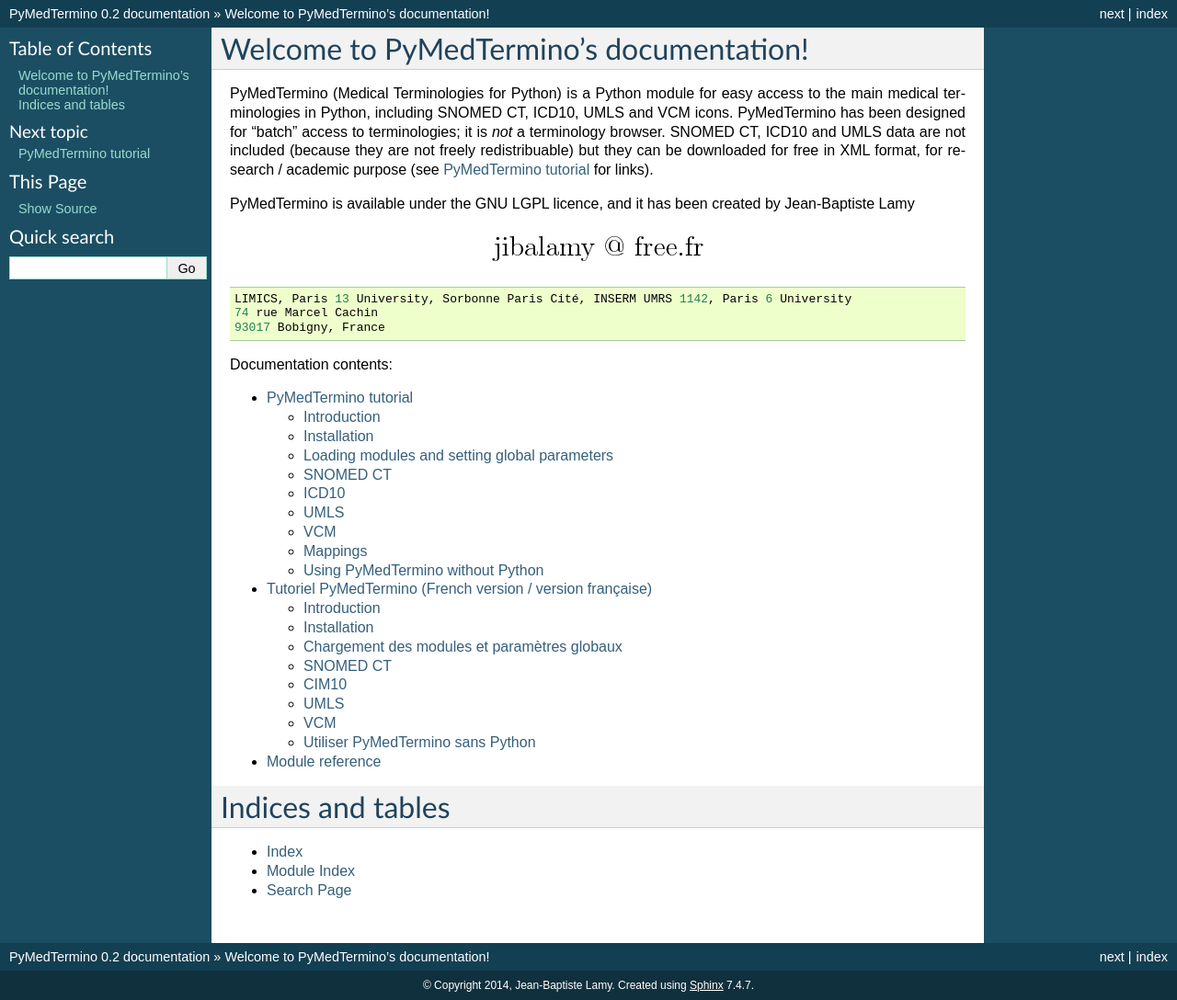
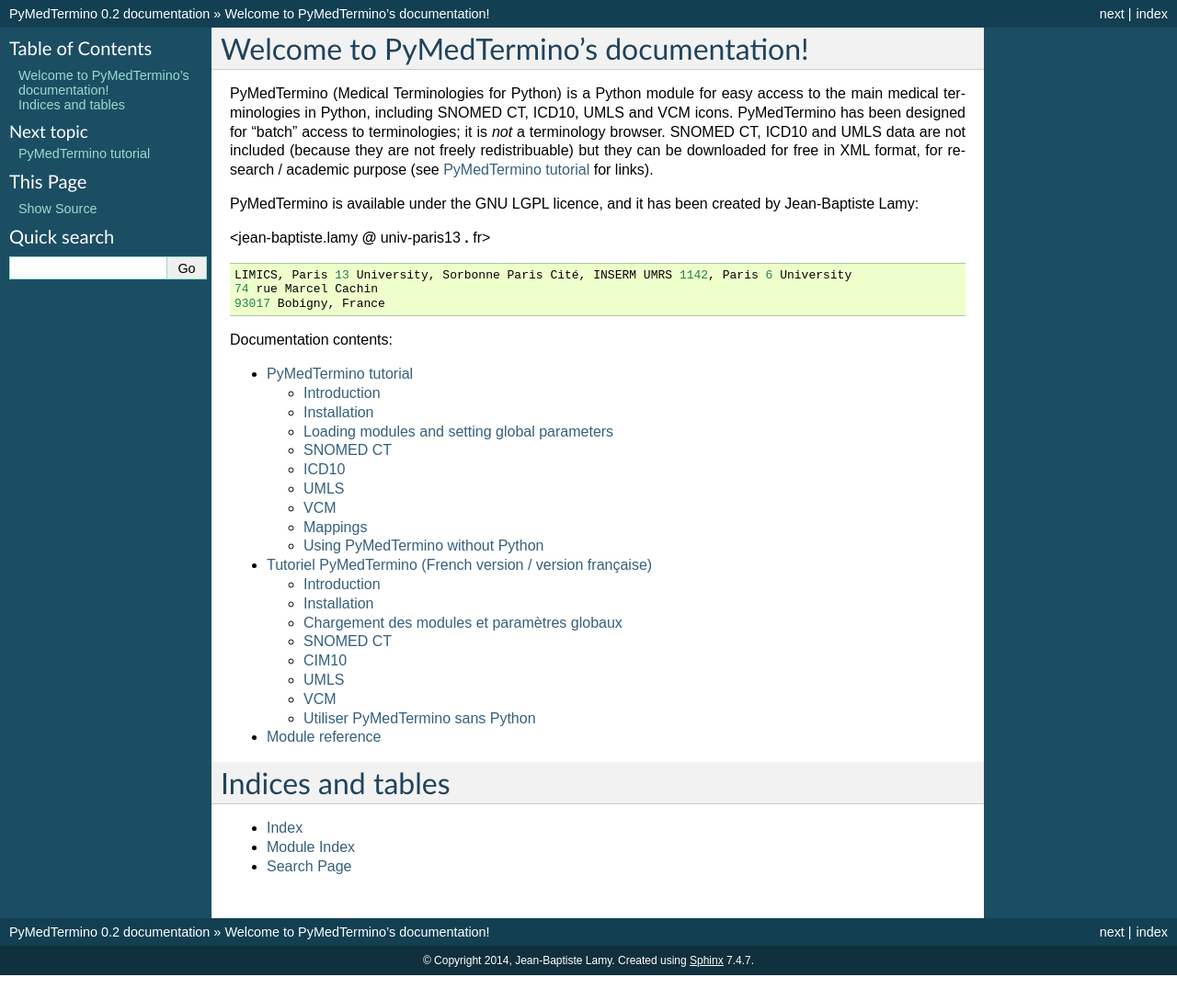
Before and after one commit to laurendunn/pymedtermino, a Sphinx documentation site: the page built from doc/index.rst, in a window 1280 px wide. Shown: the whole page at 92% size. Built offline with Sphinx 7.4.7, drawn with Linux system fonts in a browser that asks for light colours; after the commit the page ends 1061 px from its top, so only the background shows below that.

Commit message:
Remove plain text README, fix email.

```diff
--- a/README.rst
+++ b/README.rst
@@ -9,9 +9,7 @@
 University Paris 13, Sorbonne Paris Cité, INSERM UMRS 1142, Paris 6 University, by
 Jean-Baptiste Lamy. PyMedTermino is available under the GNU LGPL licence.
 
-In case of trouble, please contact Jean-Baptiste Lamy :
-
-Jean-Baptiste Lamy - < jean-baptiste.lamy -at- univ-paris13 -dot- fr >
+In case of trouble, please contact Jean-Baptiste Lamy <jean-baptiste.lamy *@* univ-paris13 *.* fr>
 
 ::
 
--- a/doc/index.rst
+++ b/doc/index.rst
@@ -12,9 +12,9 @@
 can be downloaded for free in XML format, for research / academic purpose  (see :doc:`tuto_en` for
 links).
 
-PyMedTermino is available under the GNU LGPL licence, and it has been created by Jean-Baptiste Lamy
+PyMedTermino is available under the GNU LGPL licence, and it has been created by Jean-Baptiste Lamy:
 
-.. figure:: images/email.png
+<jean-baptiste.lamy **@** univ-paris13 **.** fr>
 
 ::
 
--- a/doc/tuto_en.rst
+++ b/doc/tuto_en.rst
@@ -36,7 +36,7 @@
 
 PyMedTermino has been created by Jean-Baptiste Lamy:
 
-.. figure:: images/email.png
+<jean-baptiste.lamy **@** univ-paris13 **.** fr>
 
 ::
 
--- a/doc/tuto_fr.rst
+++ b/doc/tuto_fr.rst
@@ -38,7 +38,7 @@
 
 PyMedTermino a été réalisé par Jean-Baptiste Lamy :
 
-.. figure:: images/email.png
+<jean-baptiste.lamy **@** univ-paris13 **.** fr>
 
 ::
 
```
Also changed, not shown: doc/images/email.png (deleted), 1 other file.
